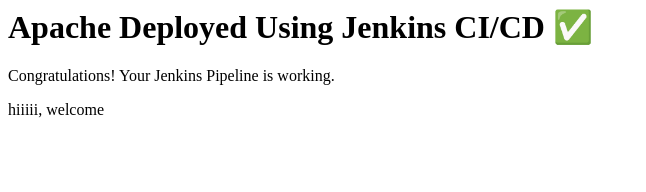
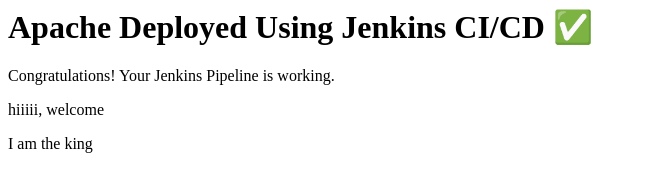
Before and after one commit to johnson175333/my-apache-app, a plain HTML site: page index.html in a window 1280 px wide. Shown: the whole page, without its empty margins (0-646 px from the left). Drawn offline with Linux system fonts and the light colour scheme.

Commit message:
Update index.html

```diff
--- a/index.html
+++ b/index.html
@@ -1,3 +1,5 @@
 <h1>Apache Deployed Using Jenkins CI/CD ✅</h1>
 <p>Congratulations! Your Jenkins Pipeline is working.</p>
 <p> hiiiii, welcome<p>
+
+<p> I am the king </p>
```
